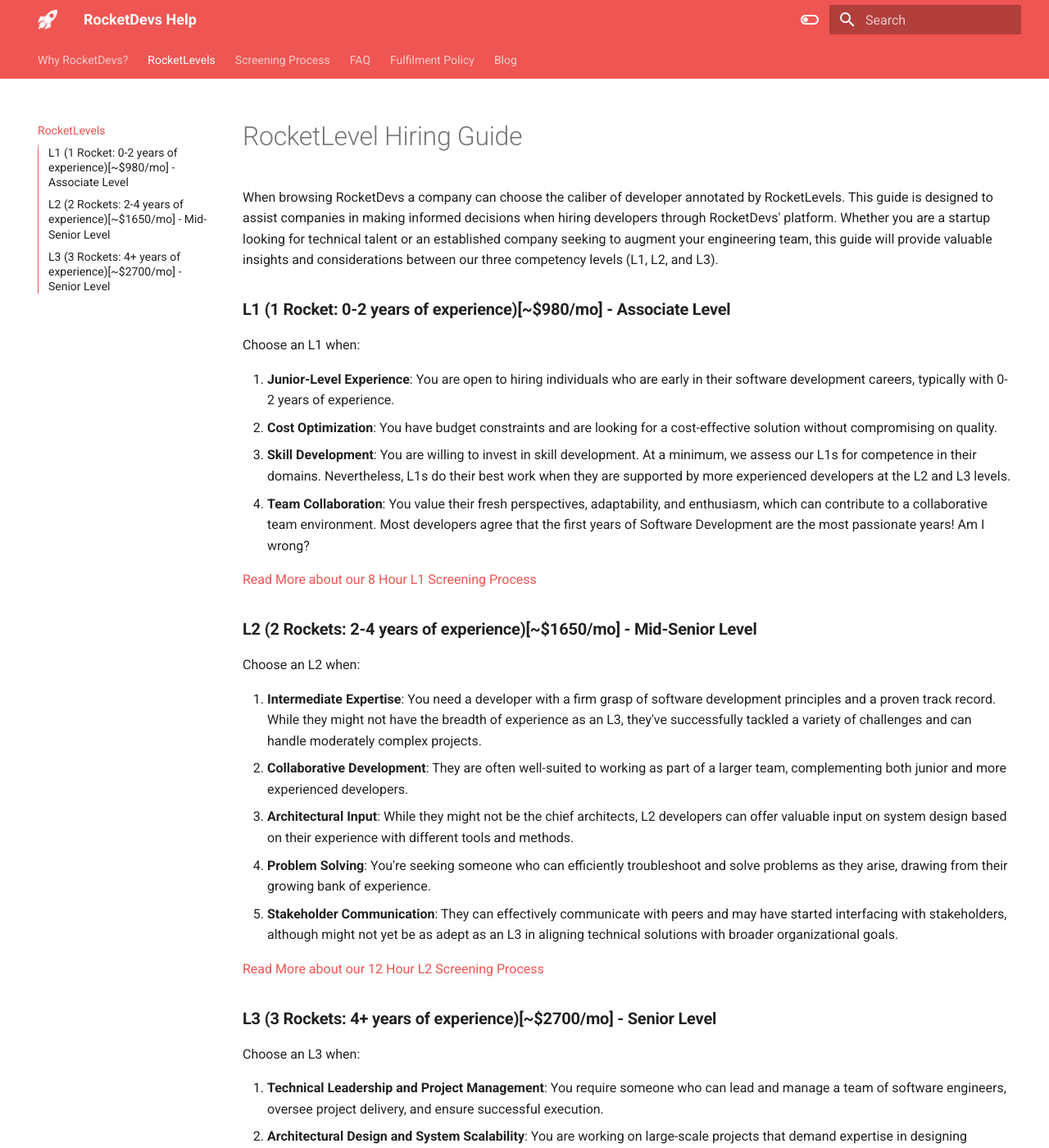
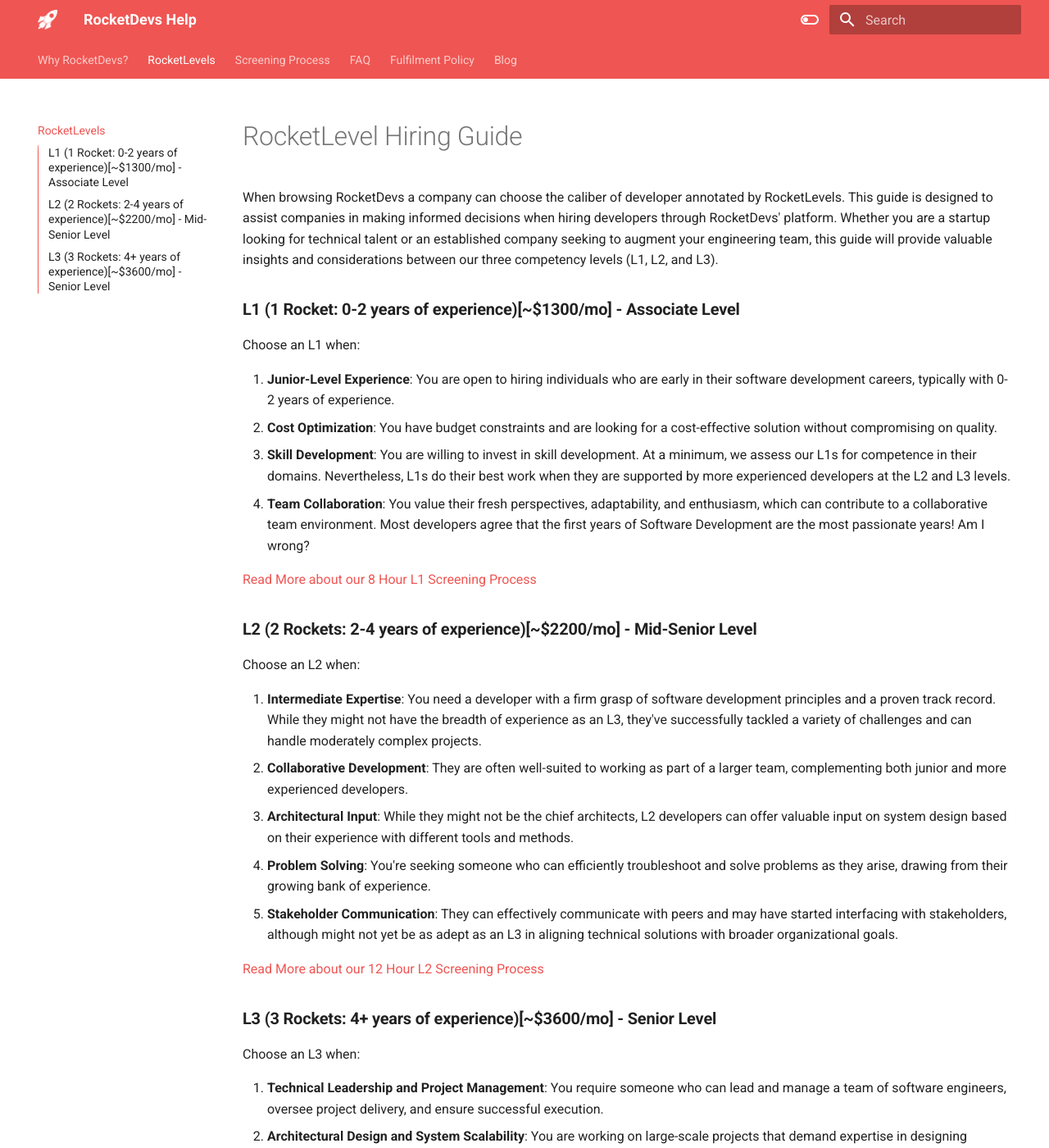
Before and after one commit to TheLastSultan/RocketDevsDocs, an MkDocs documentation site: the page built from docs/HiringGuide.md, in a window 1280 px wide and 1400 px high. Shown: the whole window at 82% size. Built offline with MkDocs 1.6.1 and Material for MkDocs 9.7.7, drawn with Linux system fonts in a browser that asks for light colours.

Commit message:
feat: update prices

```diff
--- a/docs/HiringGuide.md
+++ b/docs/HiringGuide.md
@@ -1,7 +1,7 @@
 # RocketLevel Hiring Guide
 When browsing RocketDevs a company can choose the caliber of developer annotated by RocketLevels. This guide is designed to assist companies in making informed decisions when hiring developers through RocketDevs' platform. Whether you are a startup looking for technical talent or an established company seeking to augment your engineering team, this guide will provide valuable insights and considerations between our three competency levels (L1, L2, and L3).
 
-### **L1 (1 Rocket: 0-2 years of experience)[~$980/mo] - Associate Level**
+### **L1 (1 Rocket: 0-2 years of experience)[~$1300/mo] - Associate Level**
 Choose an L1 when:
 
 1. **Junior-Level Experience**: You are open to hiring individuals who are early in their software development careers, typically with 0-2 years of experience.
@@ -11,7 +11,7 @@
 
 [Read More about our 8 Hour L1 Screening Process](/TechnicalScreeningProcess/#l1-0-2-years-of-experience-associate-level){ .md-button--secondary }
 
-### **L2 (2 Rockets: 2-4 years of experience)[~$1650/mo] - Mid-Senior Level**
+### **L2 (2 Rockets: 2-4 years of experience)[~$2200/mo] - Mid-Senior Level**
 Choose an L2 when:
 
 1. **Intermediate Expertise**: You need a developer with a firm grasp of software development principles and a proven track record. While they might not have the breadth of experience as an L3, they've successfully tackled a variety of challenges and can handle moderately complex projects.
@@ -22,7 +22,7 @@
 
 [Read More about our 12 Hour L2 Screening Process](/TechnicalScreeningProcess/#l2-2-4-years-of-experience-senior-level){ .md-button--secondary  }
 
-### **L3 (3 Rockets: 4+ years of experience)[~$2700/mo] - Senior Level**
+### **L3 (3 Rockets: 4+ years of experience)[~$3600/mo] - Senior Level**
 Choose an L3 when:
 
 1. **Technical Leadership and Project Management**: You require someone who can lead and manage a team of software engineers, oversee project delivery, and ensure successful execution.
```
